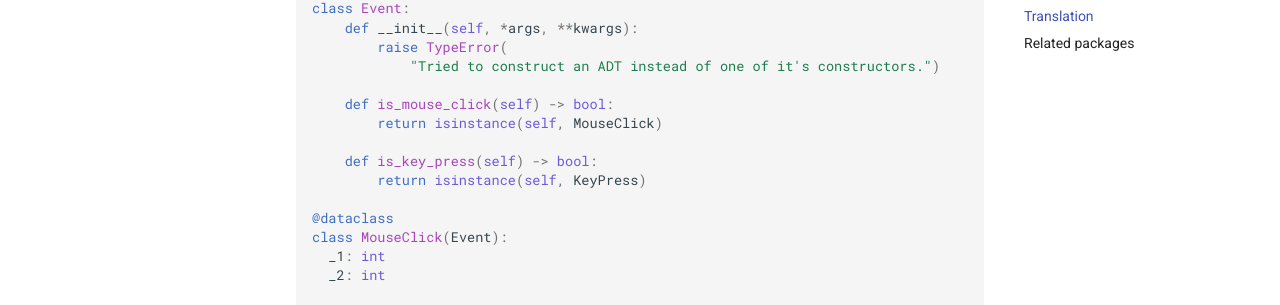
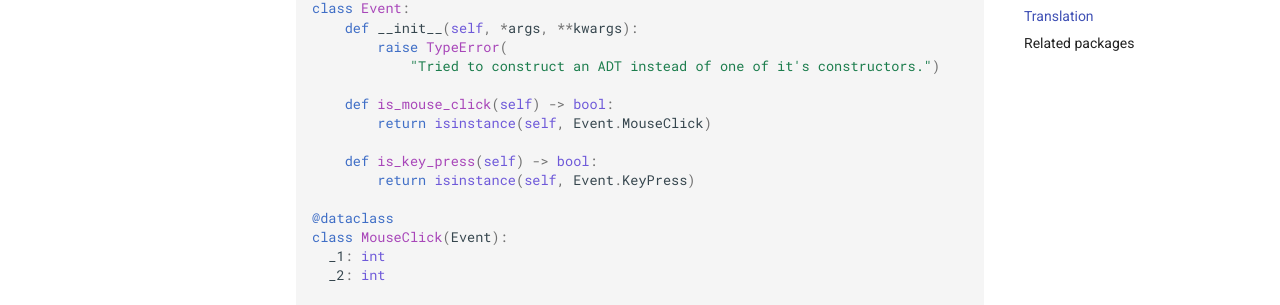
Before and after one commit to m0rphism/adt-decorators, an MkDocs documentation site: the page built from docs/overview.md, in a window 1280 px wide and 900 px high, scrolled down 2036 px. Shown: the part 146-451 px from the top of the window. Built offline with MkDocs 1.6.1 and Material for MkDocs 9.7.7, drawn with Linux system fonts in a browser that asks for light colours.

Commit message:
Bump to 0.2.7: Fixed documentation.

```diff
--- a/adt/__init__.py
+++ b/adt/__init__.py
@@ -1,7 +1,7 @@
 """Provides class decorators for Algebraic Data Types (ADTs)
 """
 
-__version__ = "0.2.6"
+__version__ = "0.2.7"
 __author__ = 'Hannes Saffrich'
 
 from dataclasses import dataclass
--- a/docs/overview.md
+++ b/docs/overview.md
@@ -109,10 +109,10 @@ class Event:
             "Tried to construct an ADT instead of one of it's constructors.")
 
     def is_mouse_click(self) -> bool:
-        return isinstance(self, MouseClick)
+        return isinstance(self, Event.MouseClick)
 
     def is_key_press(self) -> bool:
-        return isinstance(self, KeyPress)
+        return isinstance(self, Event.KeyPress)
 
 @dataclass
 class MouseClick(Event):
--- a/setup.py
+++ b/setup.py
@@ -10,7 +10,7 @@ with open('docs/overview.md', 'r') as f:
 
 setup(
     name='adt-decorators',
-    version='0.2.6',
+    version='0.2.7',
     description='Algebraic Data Types via Class Decorators',
     long_description=desc,
     long_description_content_type='text/markdown',
```
